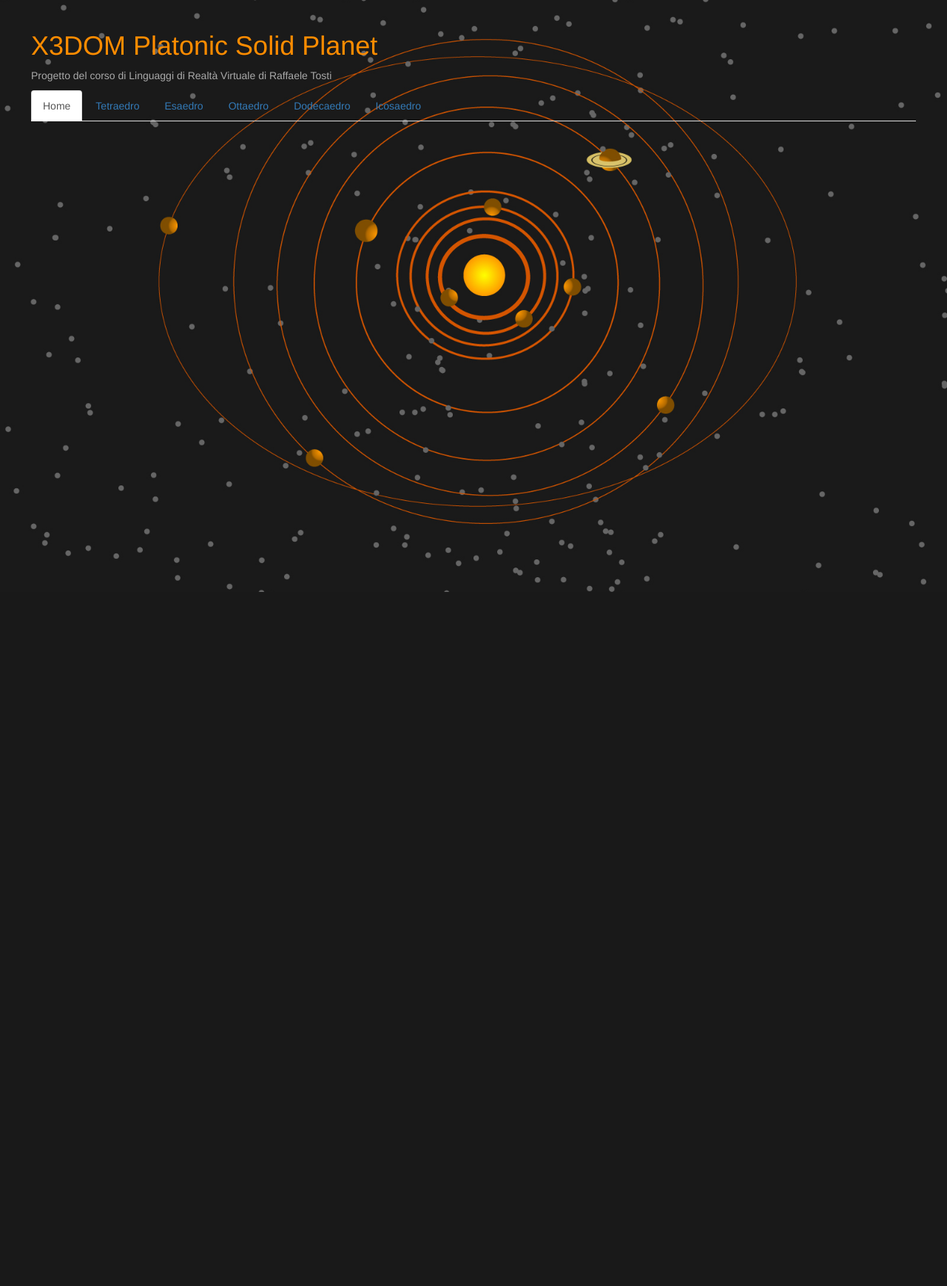
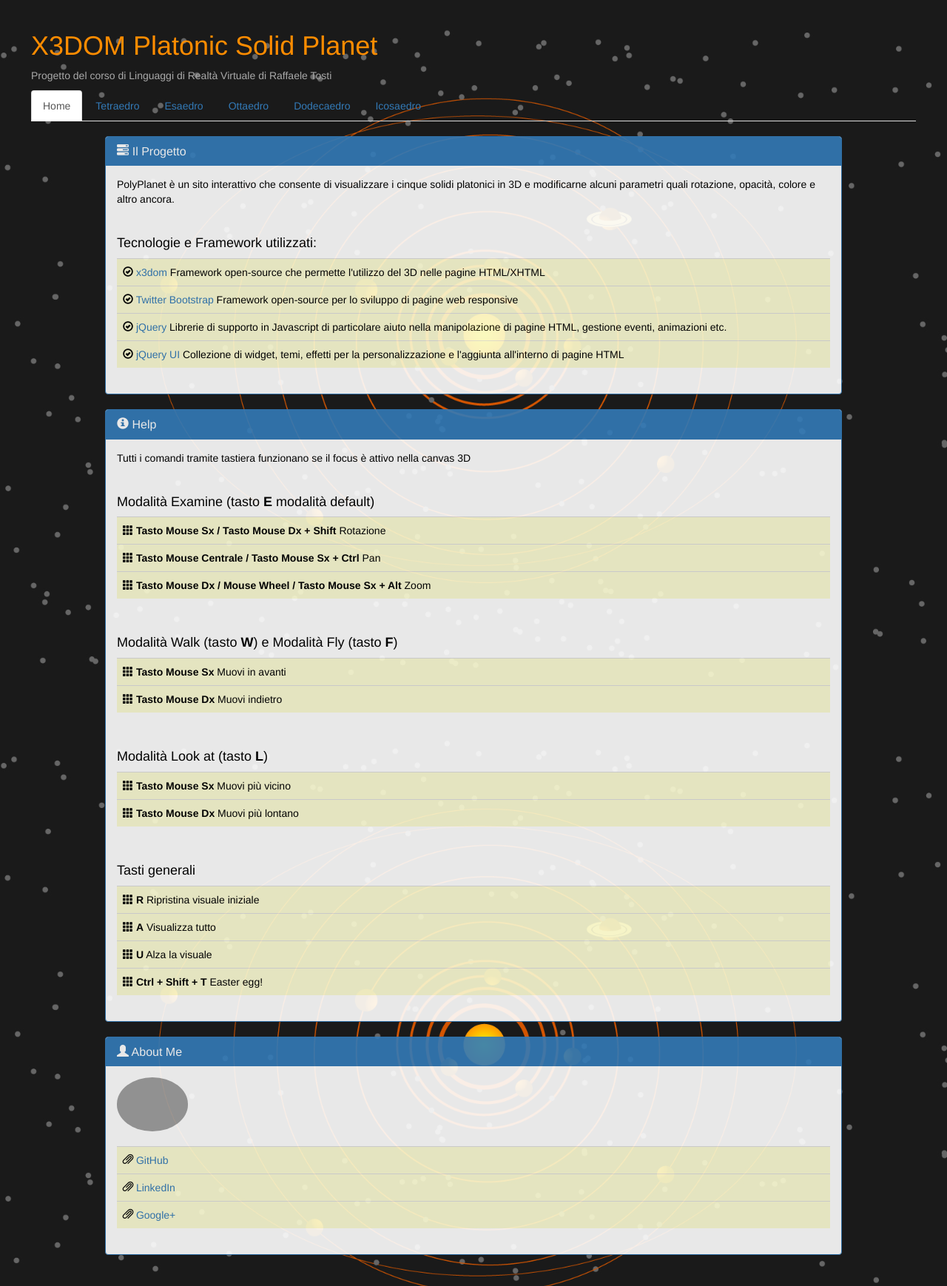
Before and after one commit to t04st3r/PolyPlanet, a PHP site: page / in a window 1280 px wide. Shown: the whole page at 74% size. Before the commit the page ends 800 px from the top, so only its background shows below. Run offline with PHP 8.4, Linux system fonts and the light colour scheme; grey boxes are pictures that could not be loaded.

Commit message:
project ready! :D

```diff
--- a/css/x3dom.css
+++ b/css/x3dom.css
@@ -77,6 +77,30 @@ select {
 
 #dialogTitle {
     text-align: center;
+}
+
+#homeContent {
+    margin-top: 20px;
+    margin-left: 100px;
+    margin-right: 100px;
+}
+
+.panel-primary {
+    opacity: 0.9;
+    filter: alpha(opacity=90); /* For IE8 and earlier (facepalm)*/
+}
+
+.panel-body {
+    color: black;
+}
+
+table {
+    background-color:lightgoldenrodyellow;
+}
+
+.img-circle {
+    width: 10%;
+    height: auto;
 }
 
 X3D, x3d {
--- a/index.php
+++ b/index.php
@@ -146,6 +146,7 @@
             </x3d>
         </div>
         <?php include_once 'php/controls.php'; ?>
+        <?php include_once 'php/home.php'; ?>
         <?php include_once 'php/modal.php'; ?>
         <?php include_once 'php/dialog.php'; ?>
     </body>
--- a/js/controls.js
+++ b/js/controls.js
@@ -54,6 +54,7 @@ function poly() {
         $('#adjustTransform').attr('rotation', '0 1 0 -0.15');
         $('#adjustTransform').attr('translation', '0 -0.5 0');
 
+        $('#homeContent').css({"display": "none"});
         $('#x3dContainer').css({"display": "block"});
         $('#controlsContainer').css({"display": "block"});
         $('indexedfaceset').attr('coordindex', polys[index].indexed);
@@ -73,6 +74,7 @@ function poly() {
         $('#adjustTransform').attr('rotation', '0 1 0 0');
         $('#adjustTransform').attr('translation', '0 0 0');
 
+        $('#homeContent').css({"display": "none"});
         $('#x3dContainer').css({"display": "block"});
         $('#controlsContainer').css({"display": "block"});
         $('coordinate').attr('point', polys[index].point);
@@ -93,6 +95,7 @@ function poly() {
         $('#adjustTransform').attr('rotation', '0 1 0 0');
         $('#adjustTransform').attr('translation', '0 0 0');
 
+        $('#homeContent').css({"display": "none"});
         $('#x3dContainer').css({"display": "block"});
         $('#controlsContainer').css({"display": "block"});
         $('indexedfaceset').attr('coordindex', polys[index].indexed);
@@ -112,6 +115,7 @@ function poly() {
         $('#adjustTransform').attr('rotation', '0 1 0 -0.453');
         $('#adjustTransform').attr('translation', '0 0 0');
 
+        $('#homeContent').css({"display": "none"});
         $('#x3dContainer').css({"display": "block"});
         $('#controlsContainer').css({"display": "block"});
         $('indexedfaceset').attr('coordindex', polys[index].indexed);
@@ -131,6 +135,7 @@ function poly() {
         $('#adjustTransform').attr('rotation', '0 1 0 0.1');
         $('#adjustTransform').attr('translation', '0 0 0');
 
+        $('#homeContent').css({"display": "none"});
         $('#x3dContainer').css({"display": "block"});
         $('#controlsContainer').css({"display": "block"});
         $('indexedfaceset').attr('coordindex', polys[index].indexed);
@@ -149,6 +154,7 @@ function poly() {
         $('#mainTrasform').attr('rotation', '1 0 0 -1.57');
         $('#adjustTransform').attr('translation', '0 -1.5 0');
 
+        $('#homeContent').css({"display": "none"});
         $('#x3dContainer').css({"display": "block"});
         $('#controlsContainer').css({"display": "block"});
         $('indexedfaceset').attr('coordindex', polys[index].indexed);
@@ -163,6 +169,7 @@ function poly() {
         index = -1;
         $('#x3dContainer').css({"display": "none"});
         $('#controlsContainer').css({"display": "none"});
+        $('#homeContent').css({"display": "block"});
     });
 
     function setSpin() {
@@ -185,7 +192,7 @@ function poly() {
                 if (returnedValue) {
                     var regExp = new RegExp('href="/', 'g');
                     polys[index].html = polys[index].html.replace(regExp, 'target="_blank" href="http://it.wikipedia.org/');
-                    polys[index].html += '<style>h2, h3 {font-size:16px} table {margin-left:auto;margin-right:auto;margin-bottom:20px;width:500px;background-color:lightgoldenrodyellow;} .navbox{display:none;}</style>';
+                    polys[index].html += '<style>h2, h3 {font-size:16px} table {margin-left:auto;margin-right:auto;margin-bottom:20px;width:500px;} .navbox{display:none;}</style>';
                     $('#myModalLabel').text(polys[index].name);
                     $('#modal-div-content').html(polys[index].html);
                     $('#myModal').modal('show');
--- a/php/dialog.php
+++ b/php/dialog.php
@@ -6,7 +6,7 @@
     </p>
     <div id="imageContainer"><img id="teaImage" src="media/sixPlatoSolid.jpg"/></div><hr>
     <p>Considerato oramai come il sesto solido platonico, lo Utah Teapot è il simbolo della 3D computer graphics
-    e non potevamo scordarci di lui!</p>
+    e non potevamo non aggiungerlo!</p>
     <p><a target="_blank" href="http://www.sjbaker.org/wiki/index.php?title=The_History_of_The_Teapot">Maggiori Informazioni</a><br/>
        <a target="_blank" href="http://it.wikipedia.org/wiki/Solido_platonico">Solidi Platonici</a>
     </p>
--- /dev/null
+++ b/php/home.php
@@ -0,0 +1,165 @@
+<div id="homeContent">
+    <div class="panel panel-primary">
+        <div class="panel-heading">
+            <h3 class="panel-title">
+                <span class="glyphicon glyphicon-tasks" aria-hidden="true"></span>
+                Il Progetto
+            </h3>
+        </div>
+        <div class="panel-body">
+            <p>
+                PolyPlanet è un sito interattivo che consente di visualizzare i cinque solidi platonici in 3D e modificarne alcuni parametri quali rotazione, opacità, colore e altro ancora.
+            </p><br/>
+            <h4>Tecnologie e Framework utilizzati:</h4>
+            <table class="table">
+                <tr>
+                    <td>
+                        <span class="glyphicon glyphicon-ok-circle" aria-hidden="true"></span>
+                        <a href="http://www.x3dom.org">x3dom</a> Framework open-source che permette l'utilizzo del 3D nelle pagine HTML/XHTML
+                    </td>
+                </tr>
+                <tr>
+                    <td>
+                        <span class="glyphicon glyphicon-ok-circle" aria-hidden="true"></span>
+                        <a href="http://getbootstrap.com/">Twitter Bootstrap</a> Framework open-source per lo sviluppo di pagine web responsive
+                    </td>
+                </tr>
+                <tr>
+                    <td>
+                        <span class="glyphicon glyphicon-ok-circle" aria-hidden="true"></span>
+                        <a href="http://jquery.com/">jQuery</a> Librerie di supporto in Javascript di particolare aiuto nella manipolazione di pagine HTML, gestione eventi, animazioni etc.
+                    </td>
+                </tr>
+                <tr>
+                    <td>
+                        <span class="glyphicon glyphicon-ok-circle" aria-hidden="true"></span>
+                        <a href="http://jqueryui.com/">jQuery UI</a> Collezione di widget, temi, effetti per la personalizzazione e l'aggiunta all'interno di pagine HTML
+                    </td>
+                </tr>
+            </table>
+        </div>
+    </div>
+    <div class="panel panel-primary">
+        <div class="panel-heading">
+            <h3 class="panel-title">
+                <span class="glyphicon glyphicon-info-sign" aria-hidden="true"></span>
+                Help
+            </h3>
+        </div>
+        <div class="panel-body">
+            <p>
+                Tutti i comandi tramite tastiera funzionano se il focus è attivo nella canvas 3D
+            </p><br/>
+            <h4>Modalità Examine (tasto <strong>E</strong> modalità default)</h4>
+            <table class="table">
+                <tr>
+                    <td>
+                        <span class="glyphicon glyphicon-th" aria-hidden="true"></span>
+                        <strong>Tasto Mouse Sx / Tasto Mouse Dx + Shift</strong> Rotazione
+                    </td>
+                </tr>
+                <tr>
+                    <td>
+                        <span class="glyphicon glyphicon-th" aria-hidden="true"></span>
+                        <strong>Tasto Mouse Centrale / Tasto Mouse Sx + Ctrl</strong> Pan
+                    </td>
+                </tr>
+                <tr>
+                    <td>
+                        <span class="glyphicon glyphicon-th" aria-hidden="true"></span>
+                        <strong>Tasto Mouse Dx / Mouse Wheel / Tasto Mouse Sx + Alt</strong> Zoom
+                    </td>
+                </tr>
+            </table>
+            <br/>
+            <h4>Modalità Walk (tasto <strong>W</strong>) e Modalità Fly (tasto <strong>F</strong>)</h4>
+            <table class="table">
+                <tr>
+                    <td>
+                        <span class="glyphicon glyphicon-th" aria-hidden="true"></span>
+                        <strong>Tasto Mouse Sx</strong> Muovi in avanti
+                    </td>
+                </tr>
+                <tr>
+                    <td>
+                        <span class="glyphicon glyphicon-th" aria-hidden="true"></span>
+                        <strong>Tasto Mouse Dx</strong> Muovi indietro
+                    </td>
+                </tr>
+            </table><br/>
+            <h4>Modalità Look at (tasto <strong>L</strong>)</h4>
+            <table class="table">
+                <tr>
+                    <td>
+                        <span class="glyphicon glyphicon-th" aria-hidden="true"></span>
+                        <strong>Tasto Mouse Sx</strong> Muovi più vicino
+                    </td>
+                </tr>
+                <tr>
+                    <td>
+                        <span class="glyphicon glyphicon-th" aria-hidden="true"></span>
+                        <strong>Tasto Mouse Dx</strong> Muovi più lontano
+                    </td>
+                </tr>
+            </table><br/>
+            <h4>Tasti generali</h4>
+            <table class="table">
+                <tr>
+                    <td>
+                        <span class="glyphicon glyphicon-th" aria-hidden="true"></span>
+                        <strong>R</strong> Ripristina visuale iniziale
+                    </td>
+                </tr>
+                <tr>
+                    <td>
+                        <span class="glyphicon glyphicon-th" aria-hidden="true"></span>
+                        <strong>A</strong> Visualizza tutto
+                    </td>
+                </tr>
+                <tr>
+                    <td>
+                        <span class="glyphicon glyphicon-th" aria-hidden="true"></span>
+                        <strong>U</strong> Alza la visuale
+                    </td>
+                </tr>
+                <tr>
+                    <td>
+                        <span class="glyphicon glyphicon-th" aria-hidden="true"></span>
+                        <strong>Ctrl + Shift + T</strong> Easter egg!
+                    </td>
+                </tr>
+            </table>
+        </div>
+    </div>
+    <div class="panel panel-primary">
+        <div class="panel-heading">
+            <h3 class="panel-title">
+                <span class="glyphicon glyphicon-user" aria-hidden="true"></span>
+                About Me
+            </h3>
+        </div>
+        <div class="panel-body">
+            <img src="media/poliedro.jpg" alt="whoami" class="img-circle">
+            <br/><br/>
+            <table class="table">
+                <tr>
+                    <td>
+                        <span class="glyphicon glyphicon-paperclip" aria-hidden="true"></span>
+                        <a href="https://github.com/t04st3r">GitHub</a>
+                    </td>
+                </tr>
+                <tr>
+                    <td>
+                        <span class="glyphicon glyphicon-paperclip" aria-hidden="true"></span>
+                        <a href=" http://www.linkedin.com/pub/raffaele-tosti/49/327/69b">LinkedIn</a>
+                </tr>
+                <tr>
+                    <td>
+                        <span class="glyphicon glyphicon-paperclip" aria-hidden="true"></span>
+                        <a href="https://plus.google.com/u/0/+RaffaeleTosti">Google+</a>
+                    </td>
+                </tr>
+                </table>
+        </div>
+    </div>
+</div>
```
